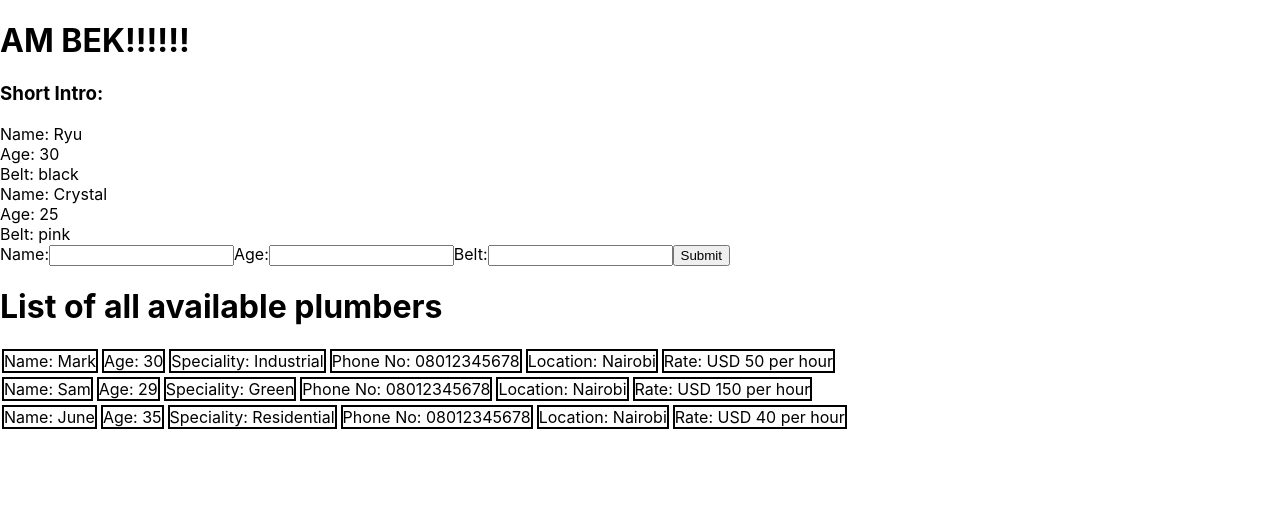
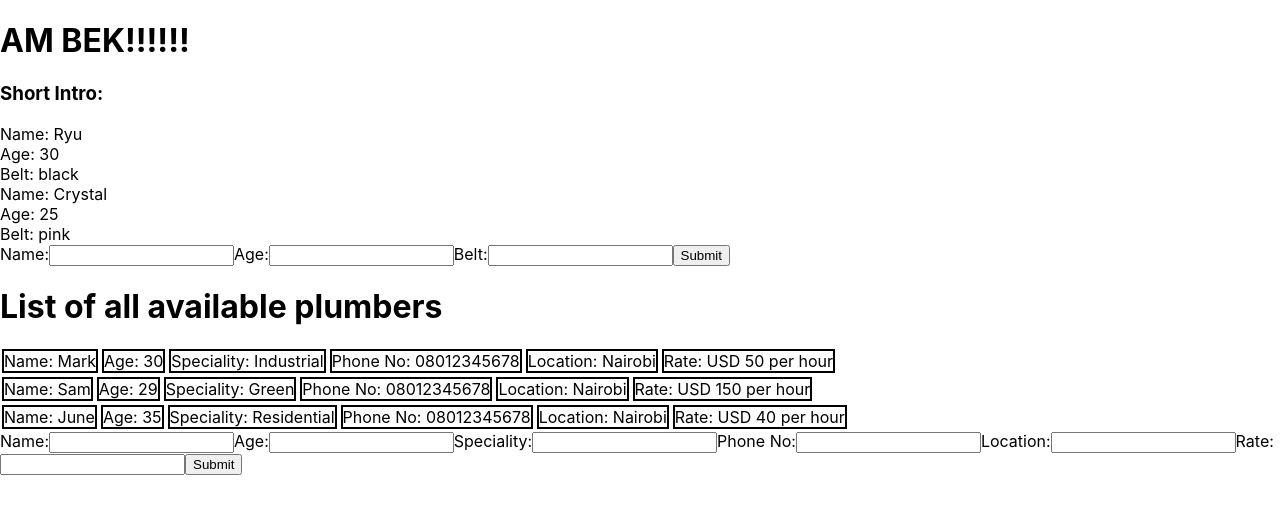
Before and after one commit to sammuthaiga/react-gang-c-along, a React (Create React App) app: page / in a window 1280 px wide. Shown: the top 514 px of the page. Built offline with nearby package versions, Linux system fonts and the light colour scheme.

Commit message:
feat: Implement addPlumber function to dynamically generate unique IDs for plumbers and update state with the new plumber.

```diff
--- a/src/Plumbers.js
+++ b/src/Plumbers.js
@@ -1,5 +1,7 @@
 import React, { Component } from "react";
 import PlumberList from "./PlumberList";
+import AddPlumber from "./AddPlumber";
+
 
 class Plumbers extends Component {
     state = {
@@ -36,10 +38,20 @@ class Plumbers extends Component {
             }
         ]
     }
+    addPlumber =(plumber) => {
+        plumber.id = Math.random();
+        let plumbers = [...this.state.plumbers, plumber];
+        this.setState({
+            plumbers: plumbers
+        });
+      }
+
     render() {
        return (
         <div className="plumber-list">
             <PlumberList plumbers={this.state.plumbers} />
+            < AddPlumber addPlumber ={this.addPlumber} />
+
         </div>
         );
     }
```
